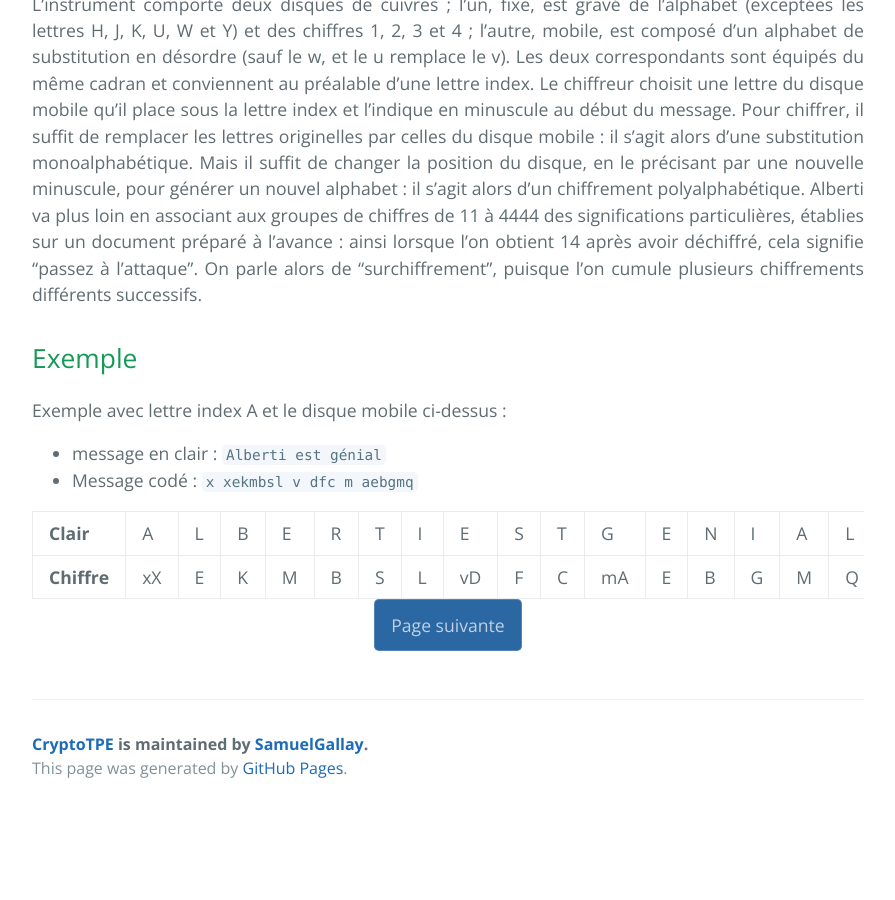
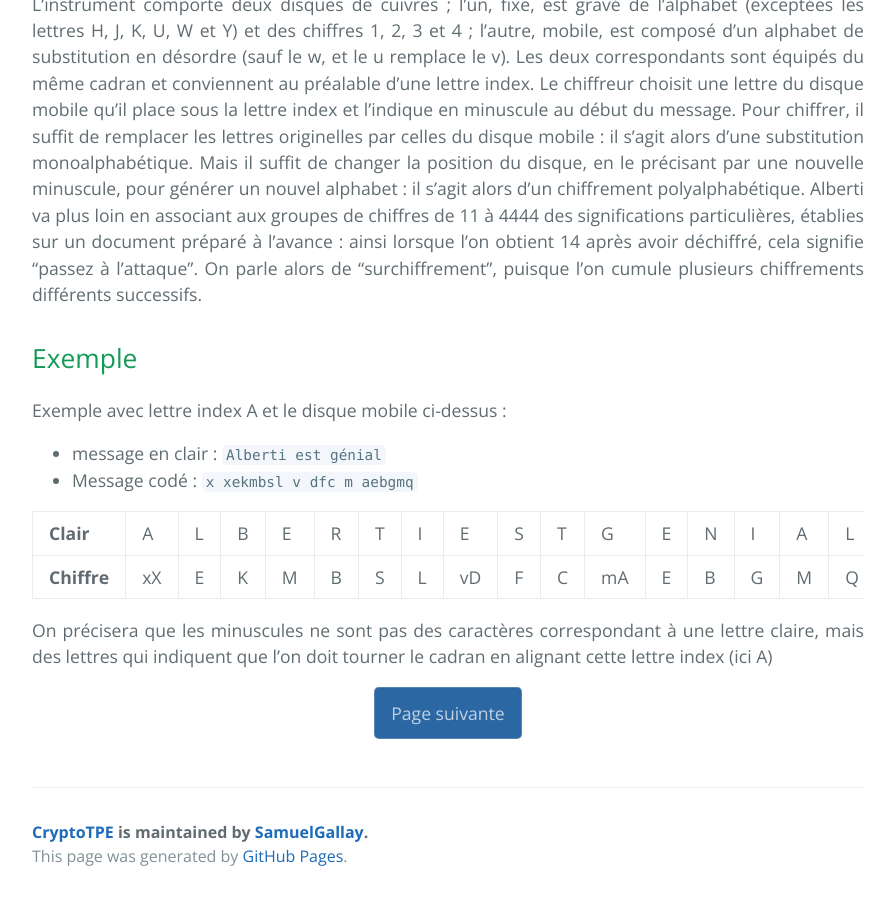
Before and after one commit to SamuelGallay/CryptoTPE, a Jekyll site: the page built from pages/2_TempsModernes/1_alberti.md, in a window 1280 px wide and 900 px high, scrolled down 3036 px. Shown: the whole window, without its empty margins (192-1087 px from the left). Built offline with Jekyll 4.4.1, drawn with Linux system fonts in a browser that asks for light colours; our own code applies the rules of GitHub Pages for plain Markdown files; before the commit the page ends 3848 px from its top, so only the background shows below that.

Commit message:
précision modif'2

```diff
--- a/pages/2_TempsModernes/1_alberti.md
+++ b/pages/2_TempsModernes/1_alberti.md
@@ -37,3 +37,5 @@
 
 | **Clair**   |A |L|B|E|R|T|I|E |S|T|G |E|N|I|A|L|
 | **Chiffre** |xX|E|K|M|B|S|L|vD|F|C|mA|E|B|G|M|Q|
+
+On précisera que les minuscules ne sont pas des caractères correspondant à une lettre claire, mais des lettres qui indiquent que l'on doit tourner le cadran en alignant cette lettre index (ici A)
```
